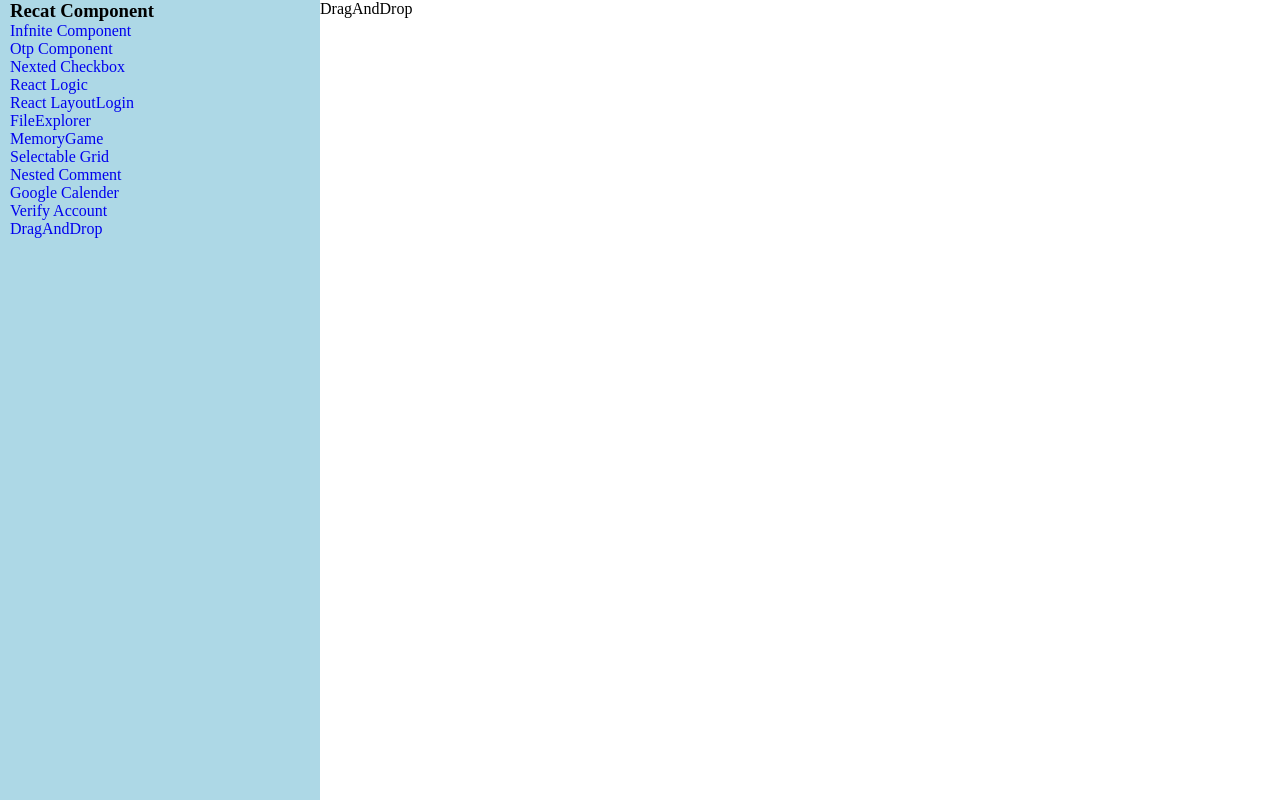
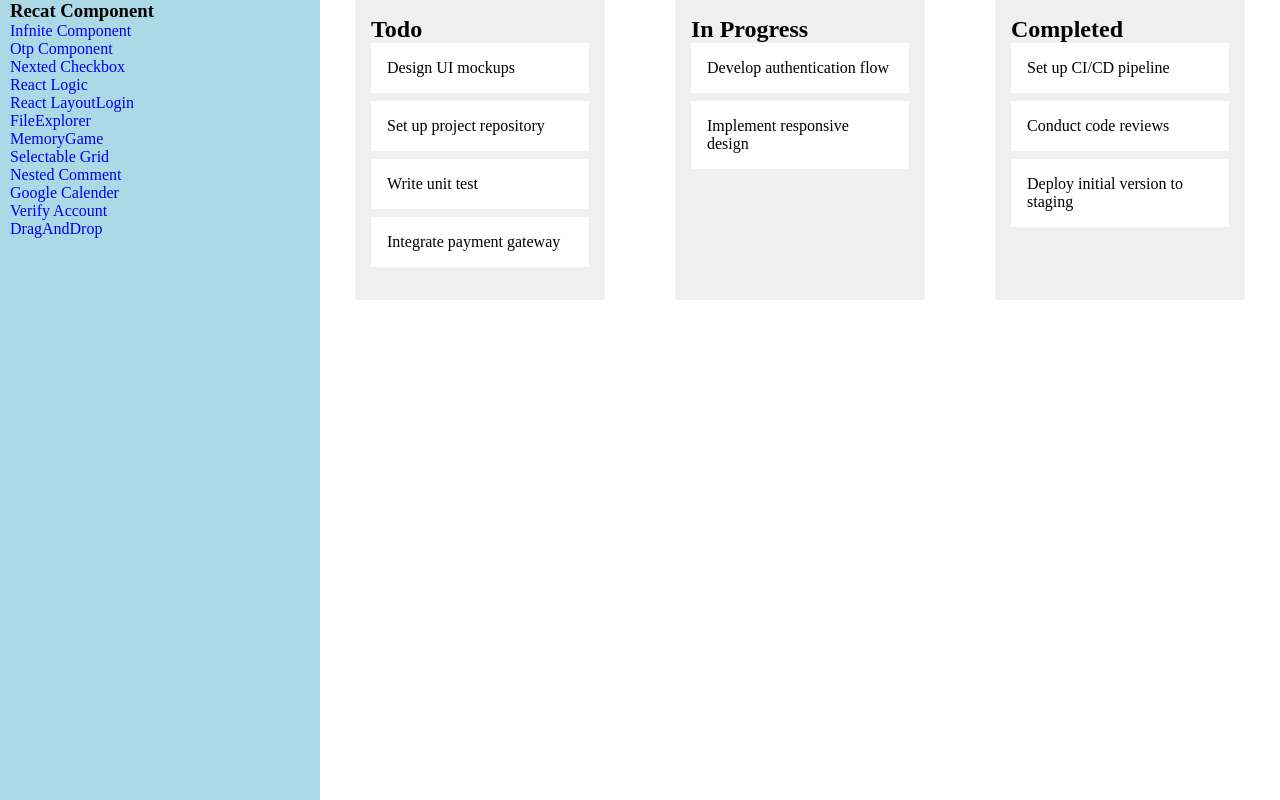
Before and after one commit to mdsameeralam9/React-Practice, a React (Vite) app: page /dragAndDrop in a window 1280 px wide. Built offline with nearby package versions, Linux system fonts and the light colour scheme.

Commit message:
drag and drop

```diff
--- a/src/components/DragAndDrop/index.tsx
+++ b/src/components/DragAndDrop/index.tsx
@@ -1,10 +1,101 @@
-import React from 'react';
-import "./style.css";
+import React, { useRef, useState } from "react";
+import './style.css';
 
-const DragAndDrop = () => {
+type TaskState = {
+  [key: string]: string[];
+};
+
+const initialState: TaskState = {
+  Todo: [
+    "Design UI mockups",
+    "Set up project repository",
+    "Write unit test",
+    "Integrate payment gateway",
+  ],
+  "In Progress": ["Develop authentication flow", "Implement responsive design"],
+  Completed: [
+    "Set up CI/CD pipeline",
+    "Conduct code reviews",
+    "Deploy initial version to staging",
+  ],
+};
+
+export default function DragAndDrop() {
+  const [data, setData] = useState<TaskState>(initialState);
+  const dragItem = useRef<string | null>(null);
+  const dragContainer = useRef<string | null>(null);
+
+  const handleDragStart = (
+    e: React.DragEvent<HTMLDivElement>,
+    item: string,
+    container: string
+  ) => {
+    dragItem.current = item;
+    dragContainer.current = container;
+    e.currentTarget.style.opacity = "0.5";
+  };
+
+  const handleDragEnd = (e: React.DragEvent<HTMLDivElement>) => {
+    e.currentTarget.style.opacity = "1";
+  };
+
+  const handleDragOver = (e: React.DragEvent<HTMLDivElement>) => {
+    e.preventDefault();
+  };
+
+  const handleDrop = (
+    e: React.DragEvent<HTMLDivElement>,
+    targetContainer: string
+  ) => {
+    const item = dragItem.current;
+    const sourceContainer = dragContainer.current;
+
+    if (!item || !sourceContainer) return;
+
+    setData((prev) => {
+      const newData = { ...prev };
+      newData[sourceContainer] = newData[sourceContainer].filter(
+        (i) => i !== item
+      );
+      newData[targetContainer] = [...newData[targetContainer], item];
+      return newData;
+    });
+  };
+
   return (
-    <div>DragAndDrop</div>
-  )
+    <div style={{ display: "flex", justifyContent: "space-around" }}>
+      {Object.keys(data).map((container, index) => (
+        <div
+          key={index}
+          onDrop={(e) => handleDrop(e, container)}
+          onDragOver={handleDragOver}
+          style={{
+            background: "#f0f0f0",
+            padding: "1rem",
+            width: 250,
+            minHeight: 300,
+          }}
+        >
+          <h2>{container}</h2>
+          {data[container].map((item, idx) => (
+            <div
+              key={idx}
+              onDragStart={(e) => handleDragStart(e, item, container)}
+              onDragEnd={handleDragEnd}
+              draggable
+              style={{
+                userSelect: "none",
+                padding: 16,
+                margin: "0 0 8px 0",
+                backgroundColor: "white",
+                cursor: "move",
+              }}
+            >
+              {item}
+            </div>
+          ))}
+        </div>
+      ))}
+    </div>
+  );
 }
-
-export default DragAndDrop
--- a/src/components/DragAndDrop/style.css
+++ b/src/components/DragAndDrop/style.css
@@ -0,0 +1,37 @@
+
+.DragAndDrop{
+    display: flex;
+    gap: 10px;
+}
+
+
+.LiIlem{
+    width: 300px;
+    height: 60px;
+    border: 1px solid;
+    cursor: pointer;
+    user-select: none;
+    transition: opacity 0.2s ease;
+}
+
+.LiIlem.dragging {
+    opacity: 0.5;
+    transform: rotate(5deg);
+}
+
+.ongoingTodo, .completedTodo {
+    padding: 20px;
+    border-radius: 8px;
+    transition: background-color 0.2s ease;
+}
+
+.ongoingTodo.drag-over, .completedTodo.drag-over {
+    background-color: #e8f5e8;
+    border: 2px dashed #4caf50;
+}
+
+.taskTodoUl{
+    display: flex;
+    flex-direction: column;
+    gap: 10px;
+}
```
